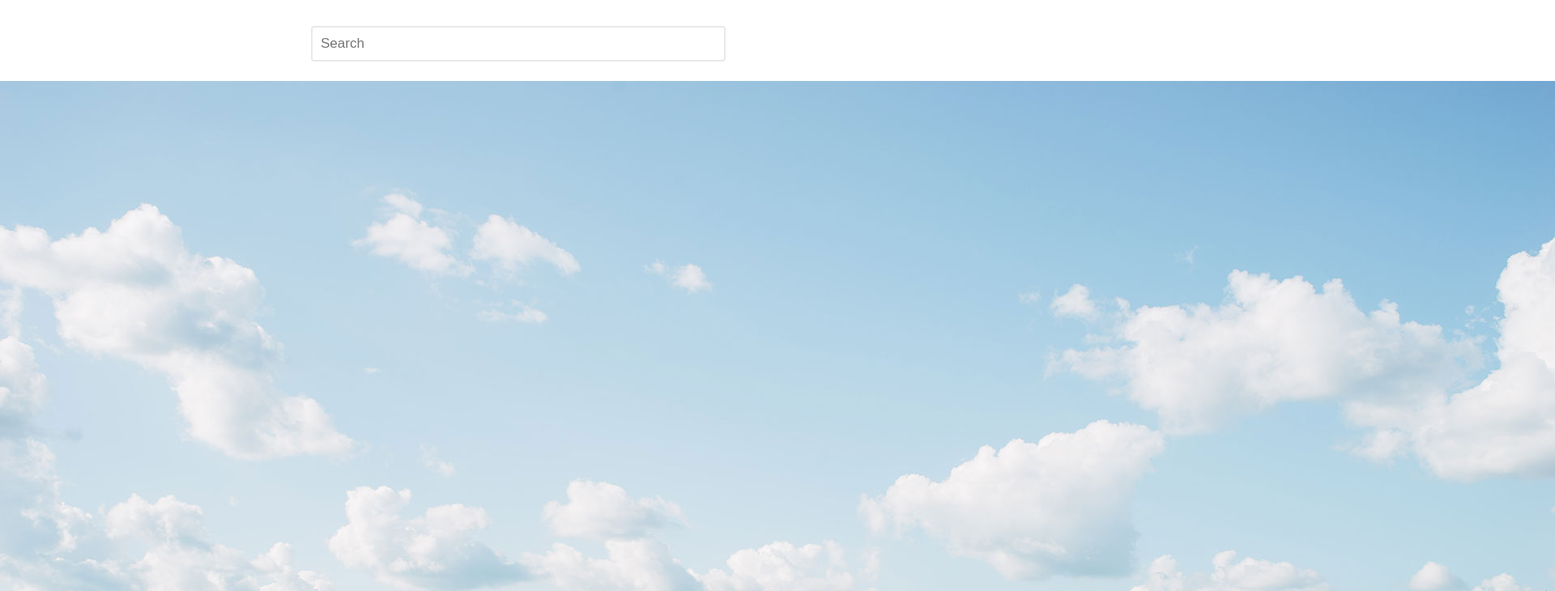
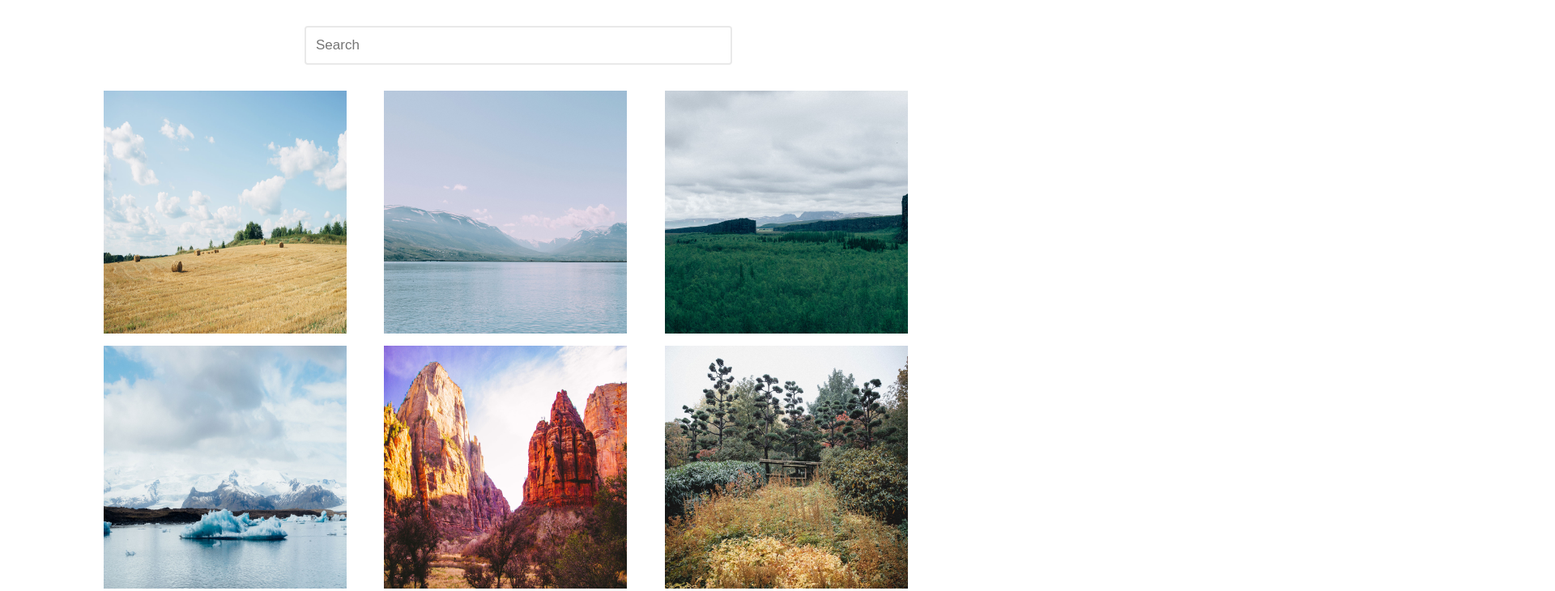
Before and after one commit to ptkim/image-gallery, a plain HTML site: page index.html in a window 1280 px wide. Shown: the top 730 px of the page at 81% size, 1920 px wide, since content can reach past the window. Drawn offline with Linux system fonts and the light colour scheme.

Commit message:
Clean up grid and library
cleaned up the grid so that the images were proportional.
And added the baguetteBox .js and .css files to the folder

```diff
--- a/styles.css
+++ b/styles.css
@@ -1,5 +1,9 @@
-* {
-  box-sizing: border-box;
+*,
+*::after,
+*::before {
+  margin: 0;
+  padding: 0;
+  box-sizing: inherit;
 }
 
 body {
@@ -9,8 +13,22 @@ body {
 
 .gallery {
   display: grid;
-    grid-template-columns: repeat(4, 1fr);
-    grid-template-rows: repeat(3, 1fr);
+  grid-template-columns: repeat(auto-fit, minmax(300px, 1fr));
+  grid-template-rows: repeat(3, minmax(300px, 1fr));
+  grid-gap: 15px;
+  width: 80%;
+  margin: 2rem auto;
+}
+
+.image {
+  width: 300px;
+  height: 300px;
+  text-align: center;
+}
+
+img {
+  width: 100%;
+  height: 100%;
 }
 
 /*Search bar styles*/
@@ -28,8 +46,5 @@ body {
   font-size: 17px;
   height: 44px;
   width: 40%;
+  padding-left: 12px;
 }
-
-::placeholder {
-  padding-left: 8px;
-}
```
Also changed, not shown: js/baguetteBox/baguetteBox.min.css (added), js/baguetteBox/baguetteBox.min.js (added), 2 other files. Lines whose indentation alone changed are shown as unchanged.
